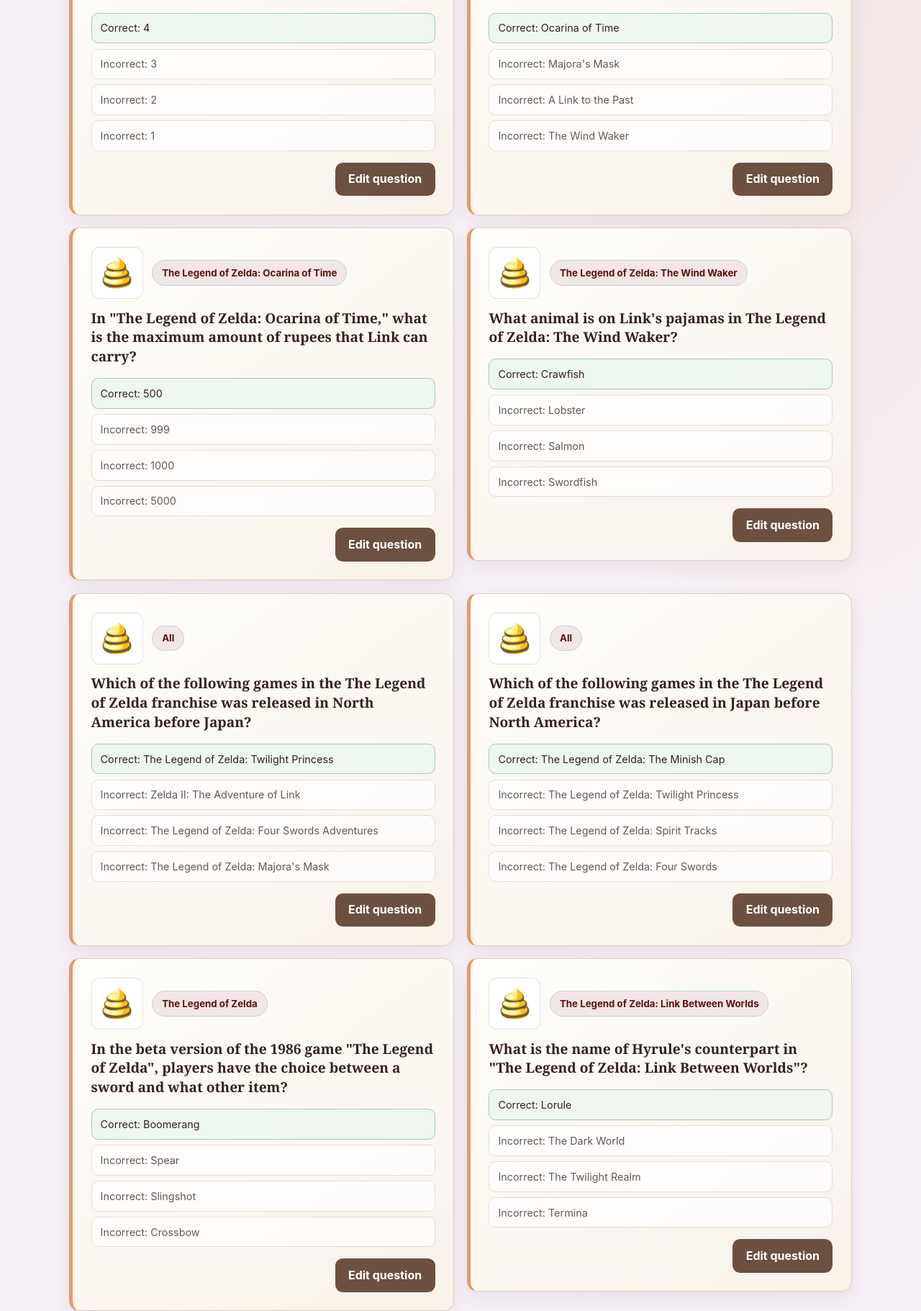
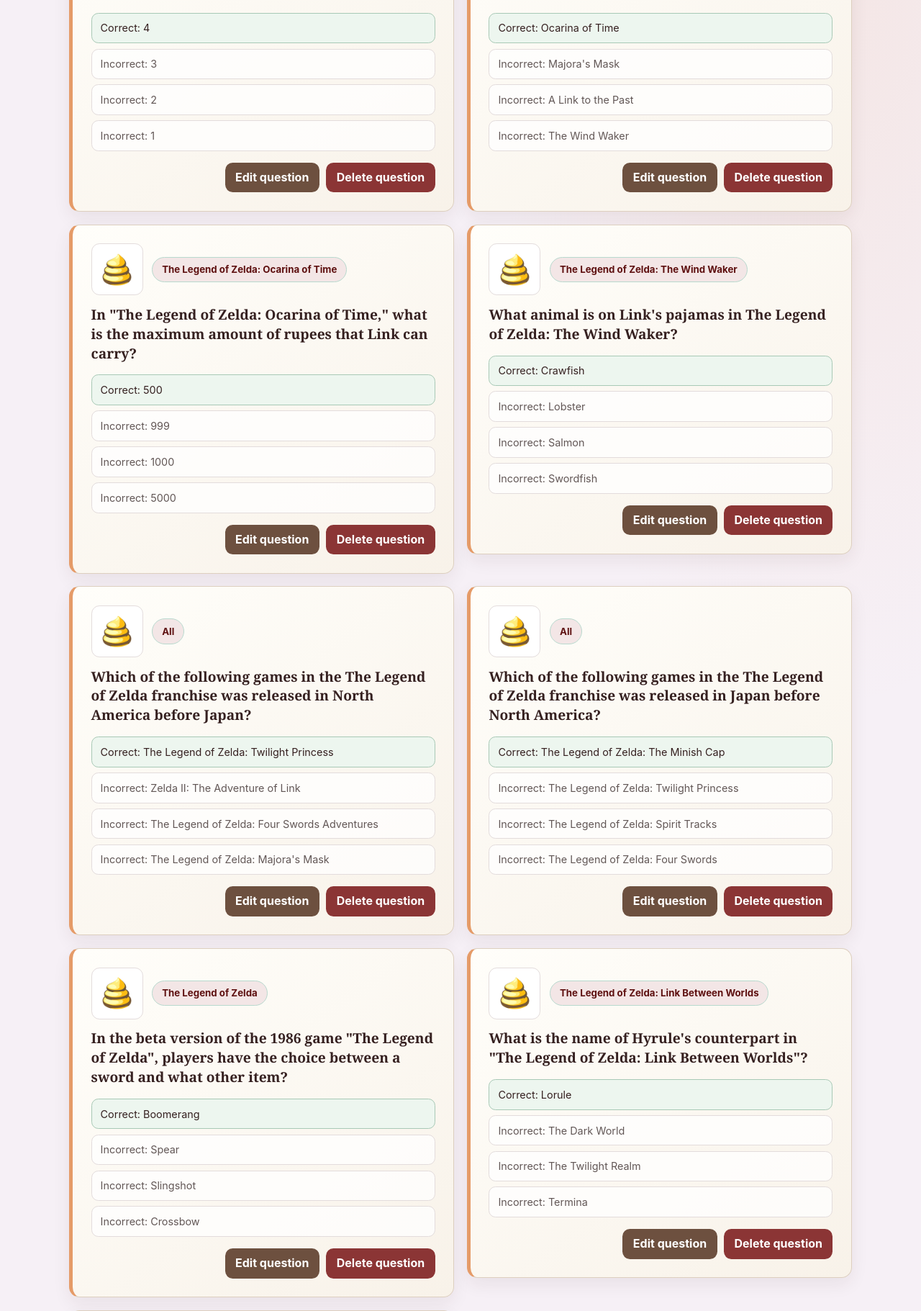
Before and after one commit to JustinBench/bench-justin-resourceful, a Flask app: page /view_questions in a window 1280 px wide. Shown: the part 533-2354 px from the top of the page at 72% size. Run offline with Flask 3, Linux system fonts and the light colour scheme; data comes from the database, SQL or seed files in the repository; both versions use the stored data as it was after the commit.

Commit message:
deleting

```diff
--- a/data.py
+++ b/data.py
@@ -105,3 +105,12 @@
                 "img": img}
     finally:
         close_connection(con)
+
+def delete_question(id: int) -> bool:
+    con, cur = open_connection()
+    try:
+        cur.execute("DELETE FROM question WHERE id = ?", (id,))
+        con.commit()
+        return cur.rowcount > 0
+    finally:
+        close_connection(con)
--- a/server.py
+++ b/server.py
@@ -58,6 +58,13 @@
     if question is None:
         return jsonify({"error": f"No question found with ID {question_id}"}), 404
     return jsonify(question), 200
+
+@app.route("/questions-and-answers/<int:question_id>", methods=["DELETE"])
+def delete_quiz_question(question_id):
+    deleted = data.delete_question(question_id)
+    if not deleted:
+        return jsonify({"error": f"No question found with ID {question_id}"}), 404
+    return "", 204
 
 @app.route("/questions_and_answers", methods=["POST"])
 def post_new_question():
--- a/static/script.js
+++ b/static/script.js
@@ -135,12 +135,41 @@
     editButton.textContent = 'Edit question';
     editButton.setAttribute('aria-label', `Edit question ${questionObj.id}`);
 
+    const deleteButton = document.createElement('button');
+    deleteButton.type = 'button';
+    deleteButton.classList.add('delete-question-button');
+    deleteButton.textContent = 'Delete question';
+    deleteButton.setAttribute('aria-label', `Delete question ${questionObj.id}`);
+    deleteButton.addEventListener('click', async() => {
+        const confirmed = window.confirm(`Delete question ${questionObj.id}? This cannot be undone.`);
+        if (!confirmed) return;
+        deleteButton.disabled = true;
+        try {
+            const response = await fetch(`/questions-and-answers/${questionObj.id}`, {method: 'DELETE'});
+            if (response.status === 404) {
+                throw new Error('This question was already deleted or could not be found.');
+            }
+            if (!response.ok) {
+                throw new Error(`Delete failed: ${response.status}`);
+            }
+            newReviewQuestion.remove();
+        } catch (error) {
+            console.error('Unable to delete question:', error);
+            window.alert(error.message);
+            deleteButton.disabled = false;
+        }
+    });
+
+    const actionButtons = document.createElement('div');
+    actionButtons.classList.add('review-question-actions');
+    actionButtons.append(editButton, deleteButton);
+
     questionContext.appendChild(questionImage);
     questionContext.appendChild(gameLabel);
     newReviewQuestion.appendChild(questionContext);
     newReviewQuestion.appendChild(questionText);
     newReviewQuestion.appendChild(answersList);
-    newReviewQuestion.appendChild(editButton);
+    newReviewQuestion.appendChild(actionButtons);
     reviewSection.appendChild(newReviewQuestion);
 }
 
--- a/static/style.css
+++ b/static/style.css
@@ -512,14 +512,32 @@
     color: #625756;
 }
 
+.review-question-actions {
+    display: flex;
+    justify-content: flex-end;
+    gap: 0.6rem;
+    margin-top: 1rem;
+}
+
+.review-question-actions button {
+    min-height: 2.6rem;
+    padding: 0.5rem 0.9rem;
+}
+
 .edit-question-button {
-    display: block;
-    margin: 1rem 0 0 auto;
     background: #6d503f;
 }
 
 .edit-question-button:hover {
     background: #503a2d;
+}
+
+.delete-question-button {
+    background: #8b3535;
+}
+
+.delete-question-button:hover {
+    background: #692626;
 }
 
 #review-header {
```
Also changed, not shown: questions.db.
